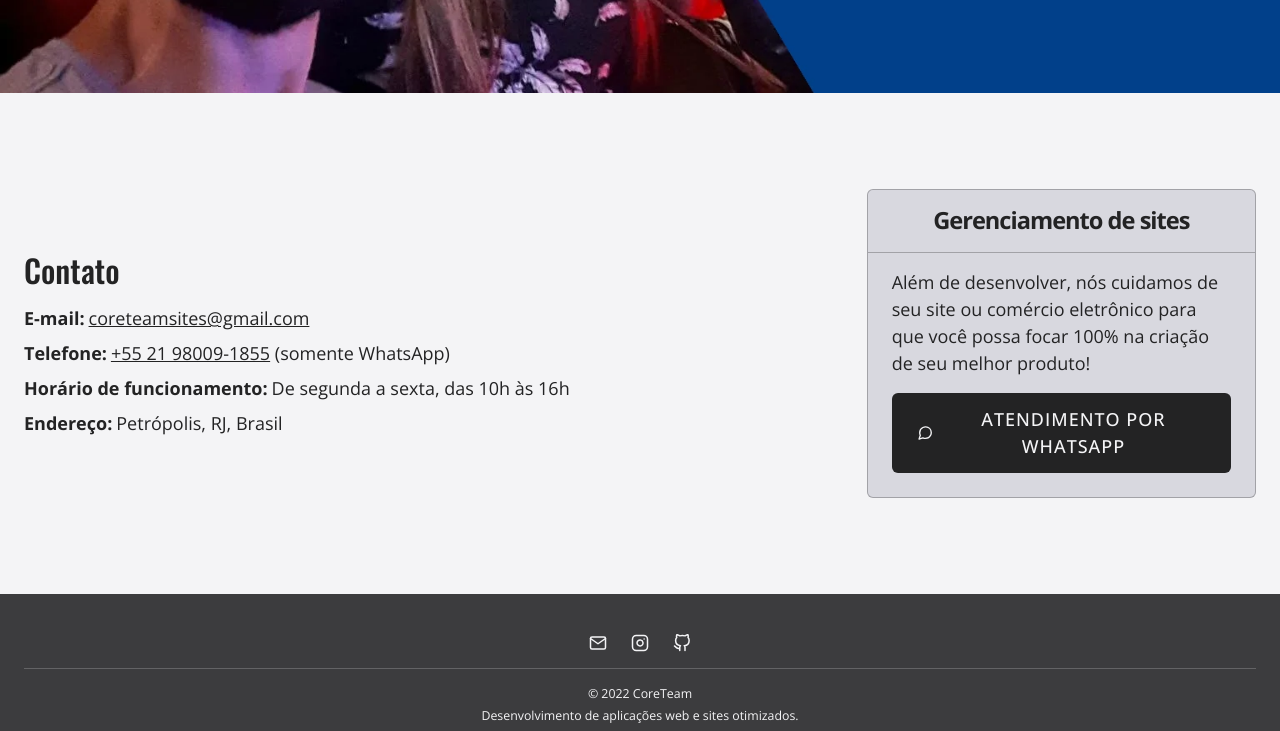
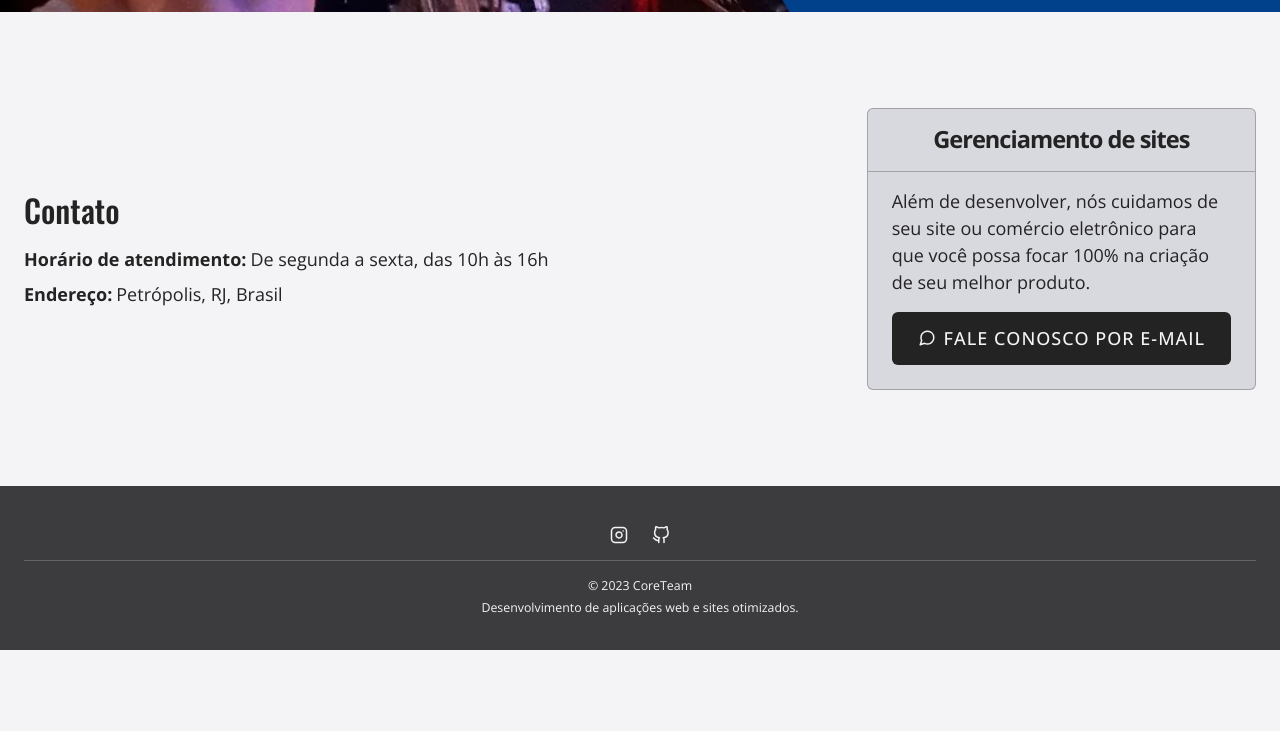
Before and after one commit to kernteam/kernteam.github.io, a plain HTML site: page index.html in a window 1280 px wide. Shown: the part 2066-2797 px from the top of the page. After the commit the page ends 2716 px from the top, so only its background shows below. Drawn offline with Linux system fonts and the light colour scheme.

Commit message:
Update index.html

```diff
--- a/index.html
+++ b/index.html
@@ -56,22 +56,22 @@
         <div class="hero__start flex flex--column justify--center gap--small">
           <h1>Desenvolvimento Web</h1>
           <p class="lead">Nós ajudamos você a consolidar o seu negócio através da criação de aplicações web e sites modernos.</p>
-          <a class="button button--large" href="https://api.whatsapp.com/send?phone=5521980091855" target="_blank">
+          <a class="button button--large" href="mailto:coreteamsites@gmail.com?subject=Novo%20contato%20do%20site" target="_blank">
             <svg xmlns="http://www.w3.org/2000/svg" width="24" height="24" viewBox="0 0 24 24" fill="none" stroke="currentColor" stroke-width="2" stroke-linecap="round" stroke-linejoin="round">
               <path d="M21 11.5a8.38 8.38 0 0 1-.9 3.8 8.5 8.5 0 0 1-7.6 4.7 8.38 8.38 0 0 1-3.8-.9L3 21l1.9-5.7a8.38 8.38 0 0 1-.9-3.8 8.5 8.5 0 0 1 4.7-7.6 8.38 8.38 0 0 1 3.8-.9h.5a8.48 8.48 0 0 1 8 8v.5z"></path>
             </svg>
-            Atendimento por WhatsApp
+            Fale conosco por e-mail
           </a>
           <ul class="social-icons social-icons--large flex gap--small hidden--mobile">
-            <li>
-              <a class="flex align--center" href="mailto:coreteamsites@gmail.com?subject=Novo%20contato%20do%20site" title="E-mail" aria-label="E-mail">
+            <!--<li>
+              <a class="flex align--center" href="mailto:username@example.com?subject=Novo%20contato%20do%20site" title="E-mail" aria-label="E-mail">
                 <svg xmlns="http://www.w3.org/2000/svg" width="24" height="24" viewBox="0 0 24 24" fill="none" stroke="currentColor" stroke-width="2" stroke-linecap="round" stroke-linejoin="round">
                   <path d="M4 4h16c1.1 0 2 .9 2 2v12c0 1.1-.9 2-2 2H4c-1.1 0-2-.9-2-2V6c0-1.1.9-2 2-2z"></path>
                   <polyline points="22,6 12,13 2,6"></polyline>
                 </svg>
                 <span hidden>E-mail</span>
               </a>
-            </li>
+            </li>-->
             <li>
               <a class="flex align--center" href="https://www.instagram.com/coreteamsites" target="_blank" title="Instagram" aria-label="Instagram">
                 <svg xmlns="http://www.w3.org/2000/svg" width="24" height="24" viewBox="0 0 24 24" fill="none" stroke="currentColor" stroke-width="2" stroke-linecap="round" stroke-linejoin="round">
@@ -171,7 +171,7 @@
             <img class="profile__image hidden--tablet" src="images/robson-niemeyer.webp" alt="Foto de Robson Niemeyer" width="160" height="160">
             <div class="flex flex--column gap--small">
               <h3>Robson Niemeyer</h3>
-              <p>Experiência de 05 anos na área de Desenvolvimento Web. Especialista em projeto e desenvolvimento de banco de dados, aplicações web, sites, blogs e landing pages. Habilidades em capacidade analítica, pensamento conceitual, reflexão e autodidatismo. Conhecimentos em usabilidade, HTML/CSS, JavaScript, Sass, Git/GitHub, Docker, MongoDB, SQL, Linux, Shell Script, PHP, Gimp, WordPress e WooCommerce.</p>
+              <p>Experiência de 05 anos na área de <strong>Desenvolvimento Web Full Stack</strong>. Especialista em projeto e desenvolvimento de aplicações web com <strong>Svelte, Express e PostgreSQL</strong>. Habilidades em capacidade analítica, pensamento conceitual, reflexão e autodidatismo. Conhecimento de Linux, Git, Docker e Jest.</p>
             </div>
           </div>
         </div>
@@ -186,15 +186,7 @@
           <address>
             <dl class="contact__info flex flex--column gap--small">
               <div class="flex flex--column gap--extra-small">
-                <dt>E-mail:</dt>
-                <dd><a href="mailto:coreteamsites@gmail.com?subject=Novo%20contato%20do%20site">coreteamsites@gmail.com</a></dd>
-              </div>
-              <div class="flex flex--column gap--extra-small">
-                <dt>Telefone:</dt>
-                <dd><a href="tel:+5521980091855">+55 21 98009-1855</a> (somente WhatsApp)</dd>
-              </div>
-              <div class="flex flex--column gap--extra-small">
-                <dt>Horário de funcionamento:</dt>
+                <dt>Horário de atendimento:</dt>
                 <dd>De segunda a sexta, das 10h às 16h</dd>
               </div>
               <div class="flex flex--column gap--extra-small">
@@ -209,12 +201,12 @@
             <h3 class="card__title text--center">Gerenciamento de sites</h3>
           </div>
           <div class="card__body flex flex--column gap--small">
-            <p>Além de desenvolver, nós cuidamos de seu site ou comércio eletrônico para que você possa focar 100% na criação de seu melhor produto!</p>
-            <a class="button button--large" href="https://api.whatsapp.com/send?phone=5521980091855" target="_blank">
+            <p>Além de desenvolver, nós cuidamos de seu site ou comércio eletrônico para que você possa focar 100% na criação de seu melhor produto.</p>
+            <a class="button button--large" href="mailto:coreteamsites@gmail.com?subject=Novo%20contato%20do%20site" target="_blank">
               <svg xmlns="http://www.w3.org/2000/svg" width="24" height="24" viewBox="0 0 24 24" fill="none" stroke="currentColor" stroke-width="2" stroke-linecap="round" stroke-linejoin="round">
                 <path d="M21 11.5a8.38 8.38 0 0 1-.9 3.8 8.5 8.5 0 0 1-7.6 4.7 8.38 8.38 0 0 1-3.8-.9L3 21l1.9-5.7a8.38 8.38 0 0 1-.9-3.8 8.5 8.5 0 0 1 4.7-7.6 8.38 8.38 0 0 1 3.8-.9h.5a8.48 8.48 0 0 1 8 8v.5z"></path>
               </svg>
-              Atendimento por WhatsApp
+              Fale conosco por e-mail
             </a>
           </div>
         </div>
@@ -226,15 +218,15 @@
     <div class="container">
       <!-- Social Icons -->
       <ul class="footer__start social-icons flex justify--center gap--small">
-        <li>
-          <a class="flex align--center" href="mailto:coreteamsites@gmail.com?subject=Novo%20contato%20do%20site" title="E-mail" aria-label="E-mail">
+        <!--<li>
+          <a class="flex align--center" href="mailto:username@example.com?subject=Novo%20contato%20do%20site" title="E-mail" aria-label="E-mail">
             <svg xmlns="http://www.w3.org/2000/svg" width="24" height="24" viewBox="0 0 24 24" fill="none" stroke="currentColor" stroke-width="2" stroke-linecap="round" stroke-linejoin="round">
               <path d="M4 4h16c1.1 0 2 .9 2 2v12c0 1.1-.9 2-2 2H4c-1.1 0-2-.9-2-2V6c0-1.1.9-2 2-2z"></path>
               <polyline points="22,6 12,13 2,6"></polyline>
             </svg>
             <span hidden>E-mail</span>
           </a>
-        </li>
+        </li>-->
         <li>
           <a class="flex align--center" href="https://www.instagram.com/coreteamsites" target="_blank" title="Instagram" aria-label="Instagram">
             <svg xmlns="http://www.w3.org/2000/svg" width="24" height="24" viewBox="0 0 24 24" fill="none" stroke="currentColor" stroke-width="2" stroke-linecap="round" stroke-linejoin="round">
@@ -256,7 +248,7 @@
       </ul>
       <!-- End Social Icons -->
       <div class="footer__end flex flex--column align--center gap--extra-small">
-        <small>&copy; 2022 CoreTeam</small>
+        <small>&copy; 2023 CoreTeam</small>
         <small class="text--center">Desenvolvimento de aplicações web e sites otimizados.</small>
       </div>
     </div>
```
